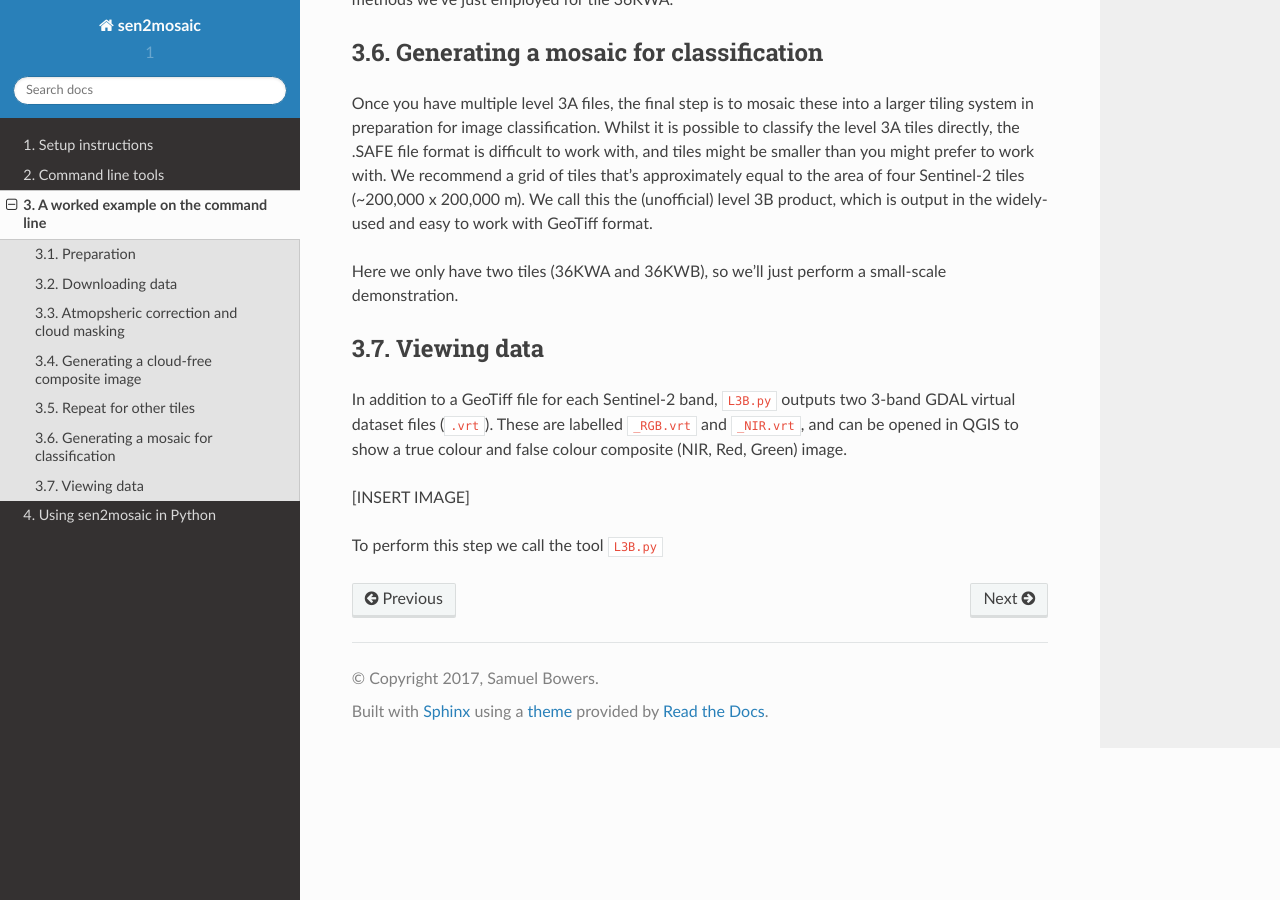
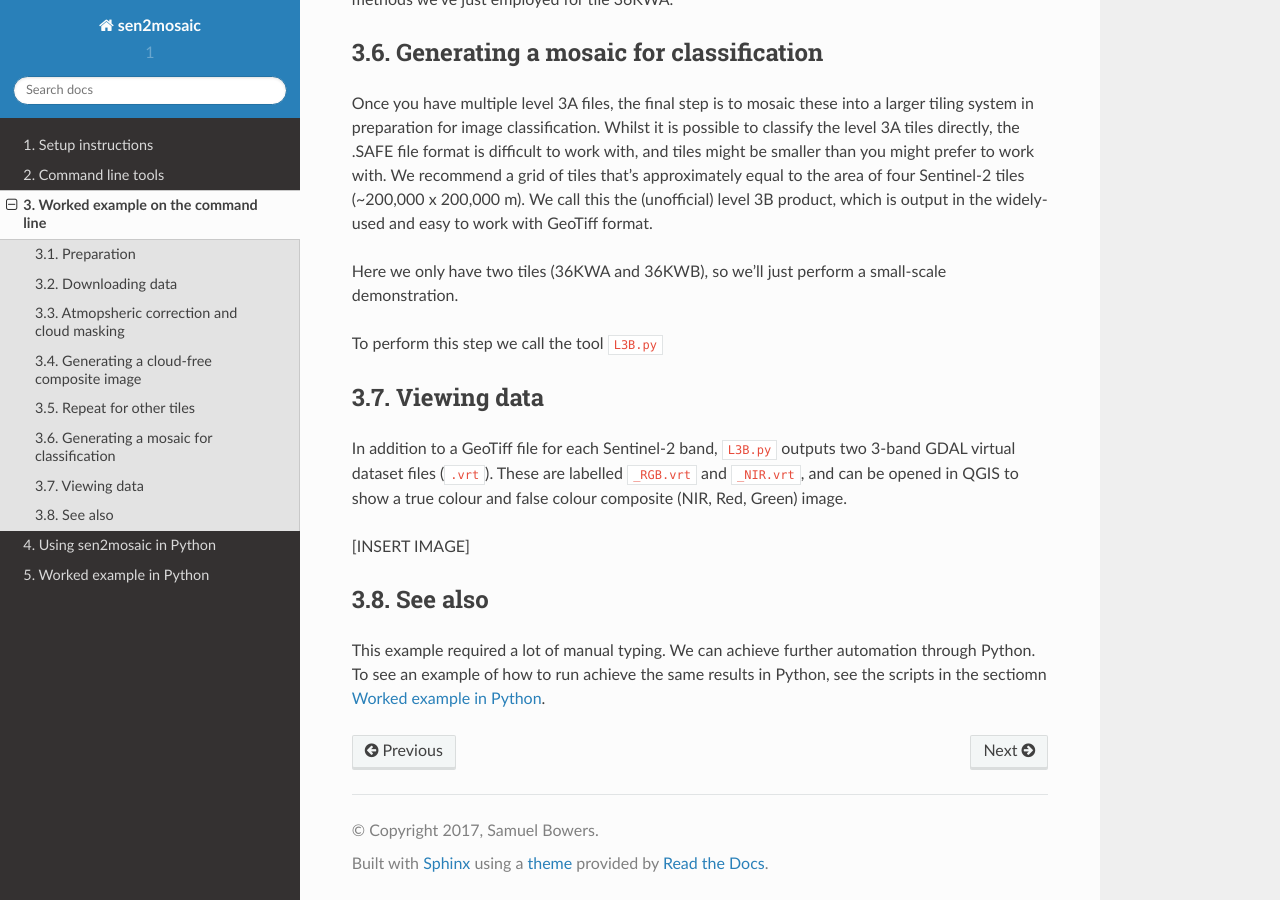
Before and after one commit to smfm-project/sen2mosaic, a Sphinx documentation site: the page built from docs/source/worked_example.rst, in a window 1280 px wide and 900 px high, scrolled down 3948 px. Built offline with Sphinx 7.4.7 and the Read the Docs theme 2.0.0, drawn with Linux system fonts in a browser that asks for light colours; some of the changed text lies outside the part shown.

Commit message:
Made a start on Python worked example

```diff
--- a/docs/source/index.rst
+++ b/docs/source/index.rst
@@ -46,6 +46,7 @@ Contents:
    command_line.rst
    worked_example.rst
    sen2mosaic.rst
+   worked_example_python.rst
 
 Indices and tables
 ==================
--- a/docs/source/worked_example.rst
+++ b/docs/source/worked_example.rst
@@ -1,5 +1,7 @@
-A worked example on the command line
-====================================
+.. _worked_example_commandline:
+
+Worked example on the command line
+==================================
 
 Here we'll show you by example how the sen2mosaic processing chain works in practice. We will focus on an example from southern Mozambique, with the aim of creating a cloud-free composite GeoTiff product for the area **500,000 - 600,000** m Eastings and **7,550,000 - 7,650,000** m Northings (**UTM 36S**). This area is covered by Sentinel-2 tiles **36KWA** and **36KWB**. We'll limit this mosaic to the early dry season (**May and June**) of **2017**, in anticipation of multiple seasonally-specific mosaics improving classification accuracy.
 
@@ -175,6 +177,10 @@ Once you have multiple level 3A files, the final step is to mosaic these into a
 
 Here we only have two tiles (36KWA and 36KWB), so we'll just perform a small-scale demonstration.
 
+To perform this step we call the tool ``L3B.py``
+
+
+
 Viewing data
 ------------
 
@@ -182,4 +188,7 @@ In addition to a GeoTiff file for each Sentinel-2 band, ``L3B.py`` outputs two 3
 
 [INSERT IMAGE]
 
-To perform this step we call the tool ``L3B.py``
+See also
+--------
+
+This example required a lot of manual typing. We can achieve further automation through Python. To see an example of how to run achieve the same results in Python, see the scripts in the sectiomn :ref:`worked_example_python`.
```
Also changed, not shown: docs/source/sen2mosaic.rst (+30 -1 lines), docs/source/worked_example_python.rst (added, +44 -0 lines).
